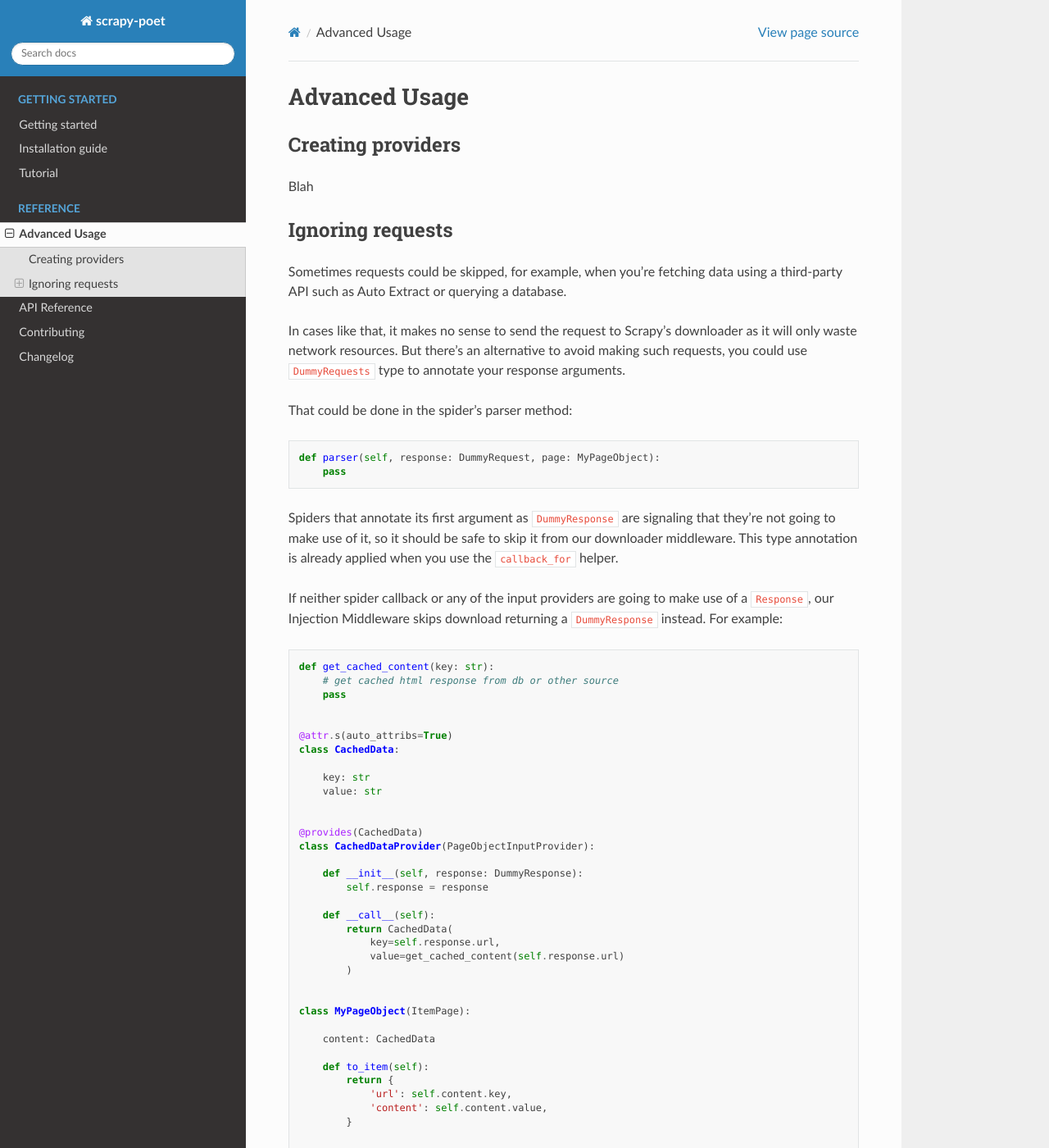
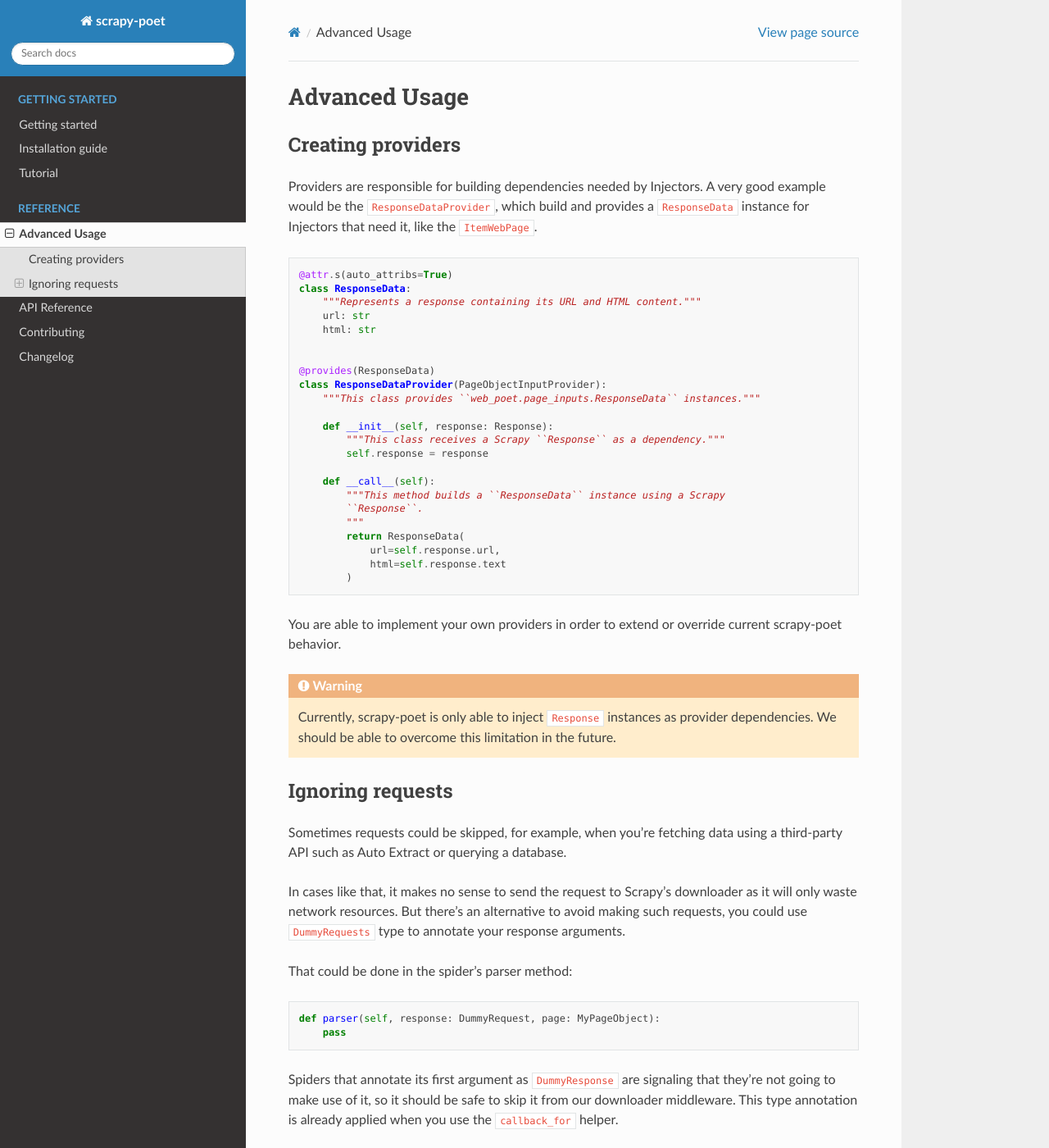
Before and after one commit to scrapinghub/scrapy-poet, a Sphinx documentation site: the page built from docs/advanced.rst, in a window 1280 px wide and 1400 px high. Shown: the whole window at 82% size. Built offline with Sphinx 7.4.7 and the Read the Docs theme 2.0.0, drawn with Linux system fonts in a browser that asks for light colours.

Commit message:
document providers

```diff
--- a/docs/advanced.rst
+++ b/docs/advanced.rst
@@ -7,7 +7,44 @@ Advanced Usage
 Creating providers
 ==================
 
-Blah
+Providers are responsible for building dependencies needed by Injectors. A very
+good example would be the ``ResponseDataProvider``, which build and provides a
+``ResponseData`` instance for Injectors that need it, like the ``ItemWebPage``.
+
+.. code-block:: python
+
+    @attr.s(auto_attribs=True)
+    class ResponseData:
+        """Represents a response containing its URL and HTML content."""
+        url: str
+        html: str
+
+
+    @provides(ResponseData)
+    class ResponseDataProvider(PageObjectInputProvider):
+        """This class provides ``web_poet.page_inputs.ResponseData`` instances."""
+
+        def __init__(self, response: Response):
+            """This class receives a Scrapy ``Response`` as a dependency."""
+            self.response = response
+
+        def __call__(self):
+            """This method builds a ``ResponseData`` instance using a Scrapy
+            ``Response``.
+            """
+            return ResponseData(
+                url=self.response.url,
+                html=self.response.text
+            )
+
+You are able to implement your own providers in order to extend or override
+current scrapy-poet behavior.
+
+.. warning::
+
+    Currently, scrapy-poet is only able to inject ``Response`` instances as
+    provider dependencies. We should be able to overcome this limitation in the
+    future.
 
 Ignoring requests
 =================
```
